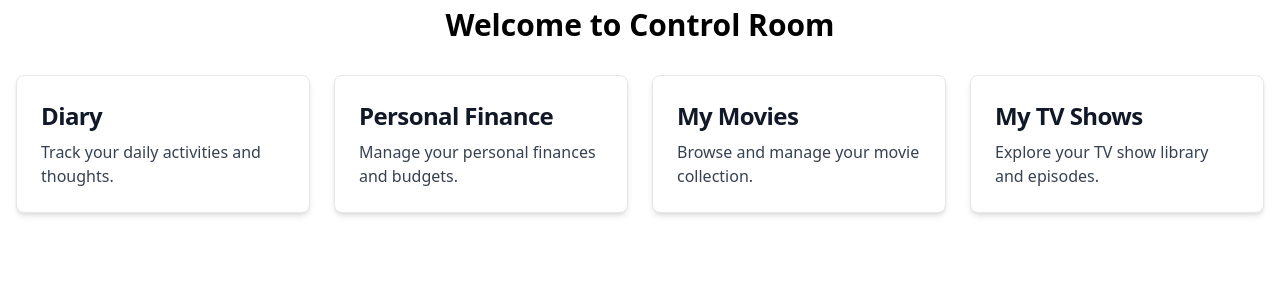
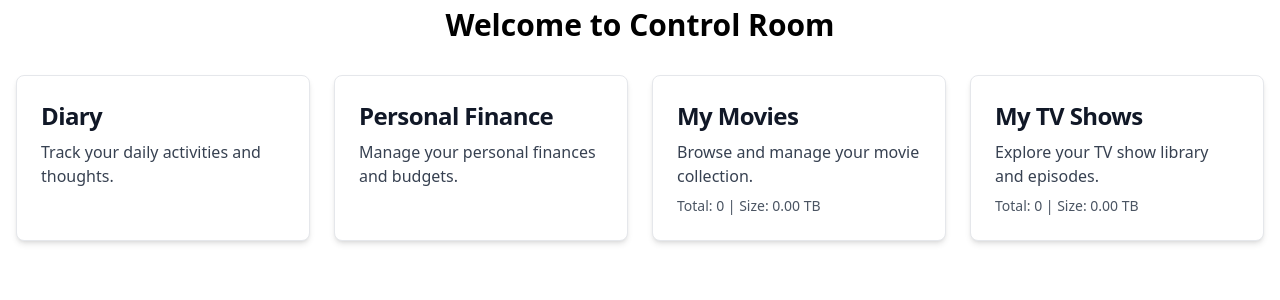
Before and after one commit to FrankMike/controlroom, a Django app: page / in a window 1280 px wide. Shown: the part 146-446 px from the top of the page. Run offline with Django 5.2, Linux system fonts and the light colour scheme; the visitor is signed in with stand-in values (Sample User, id 1); data that the repository does not hold is empty; some libraries are stand-ins or nearby versions.

Commit message:
Add total movies and tv shows count and size on the home page

```diff
--- a/pycontrol/controlroomproject/controlroom/templates/home.html
+++ b/pycontrol/controlroomproject/controlroom/templates/home.html
@@ -21,11 +21,17 @@
             <a href="{% url 'movies' %}" class="block p-6 bg-white rounded-lg border border-gray-200 shadow-md hover:bg-gray-100 transition duration-300">
                 <h2 class="mb-2 text-2xl font-bold tracking-tight text-gray-900">My Movies</h2>
                 <p class="font-normal text-gray-700">Browse and manage your movie collection.</p>
+                <p class="mt-2 text-sm text-gray-600">
+                    Total: {{ total_movies }} | Size: {{ total_movies_size }}
+                </p>
             </a>
 
             <a href="{% url 'tv' %}" class="block p-6 bg-white rounded-lg border border-gray-200 shadow-md hover:bg-gray-100 transition duration-300">
                 <h2 class="mb-2 text-2xl font-bold tracking-tight text-gray-900">My TV Shows</h2>
                 <p class="font-normal text-gray-700">Explore your TV show library and episodes.</p>
+                <p class="mt-2 text-sm text-gray-600">
+                    Total: {{ total_tv_shows }} | Size: {{ total_tv_shows_size }}
+                </p>
             </a>
         </div>
     </div>
--- a/pycontrol/controlroomproject/controlroom/views.py
+++ b/pycontrol/controlroomproject/controlroom/views.py
@@ -8,12 +8,29 @@ import logging
 logger = logging.getLogger(__name__)
 
 from .models import DiaryEntry, Transaction
+from media.models import Movie, TVShow
 from .forms import DiaryEntryForm, TransactionForm
 
 
 # Create your views here.
 def home(request):
-    return render(request, "home.html", {})
+    context = {}
+    if request.user.is_authenticated:
+        total_movies = Movie.objects.count()
+        total_movies_size = sum(movie.file_size_gb for movie in Movie.objects.all())
+        total_tv_shows = TVShow.objects.count()
+        total_tv_shows_size = sum(show.file_size_gb for show in TVShow.objects.all())
+
+        context.update(
+            {
+                "total_movies": total_movies,
+                "total_movies_size": f"{total_movies_size / 1024:.2f} TB",
+                "total_tv_shows": total_tv_shows,
+                "total_tv_shows_size": f"{total_tv_shows_size / 1024:.2f} TB",
+            }
+        )
+
+    return render(request, "home.html", context)
 
 
 @login_required
```
Also changed, not shown: pycontrol/controlroomproject/controlroom/admin.py (+10 -3 lines).
